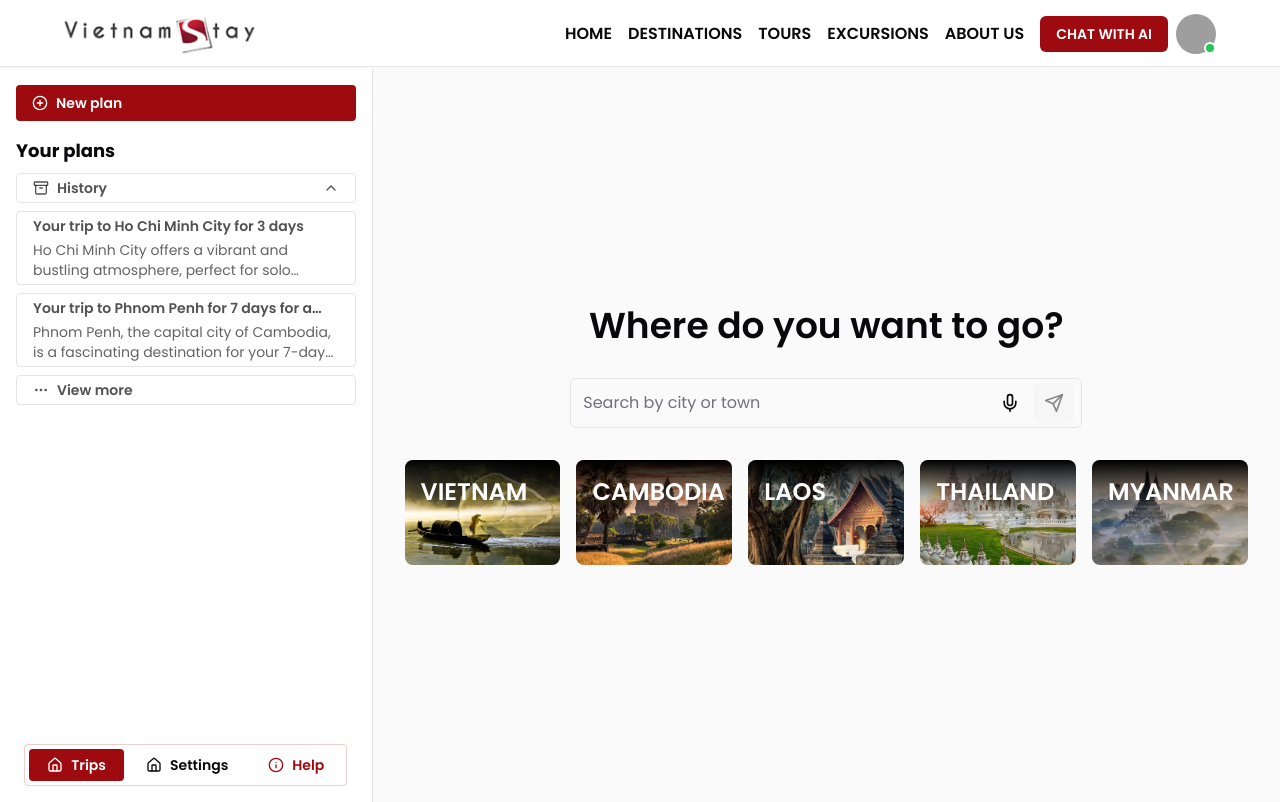
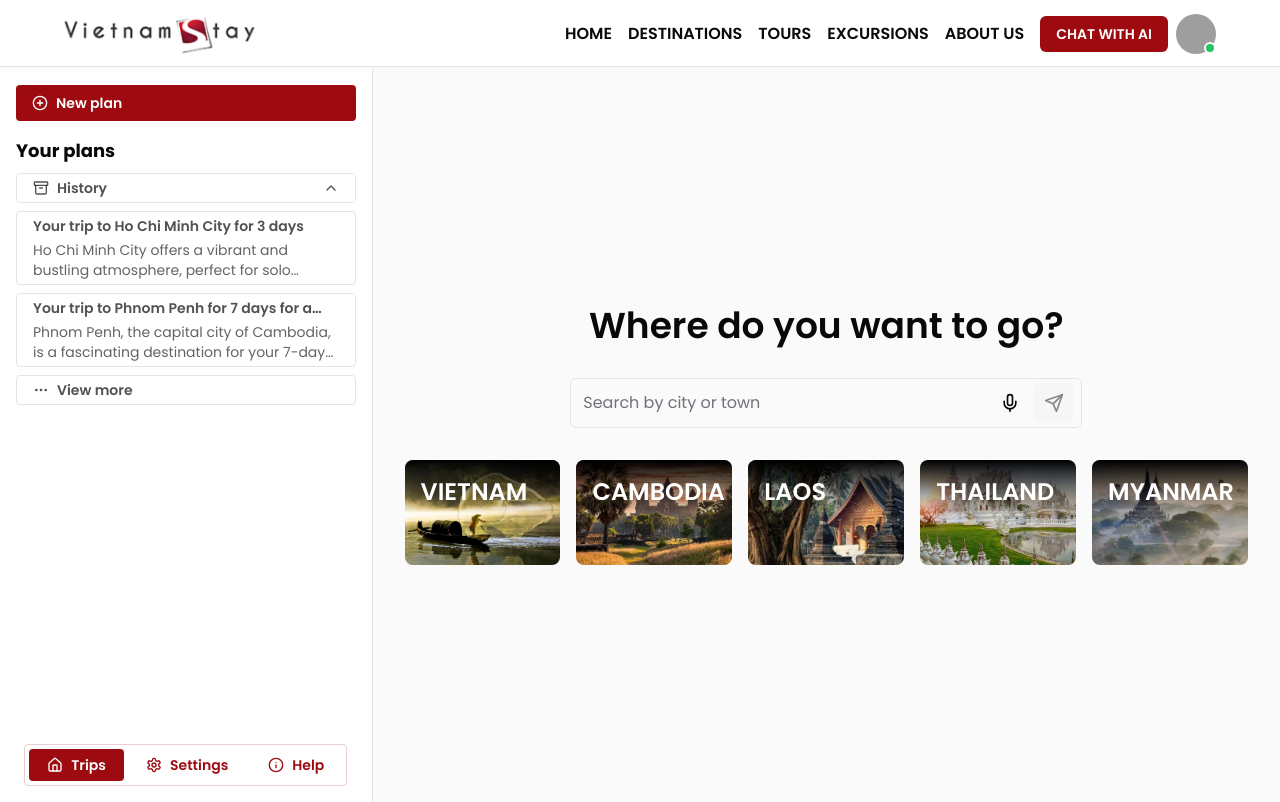
Before and after one commit to vhpx/vnstay-ai-integration-prototype, a Next.js app: page / in a window 1280 px wide. Built offline with nearby package versions, Linux system fonts and the light colour scheme; grey boxes are pictures that could not be loaded.

Commit message:
chore: update sidebar and trip duration page animations

```diff
--- a/src/app/sidebar.tsx
+++ b/src/app/sidebar.tsx
@@ -98,7 +98,7 @@ export default function Sidebar() {
             className={`flex items-center gap-2 border-2 border-transparent transition h-fit rounded px-4 py-1 font-semibold ${
               pathname !== "/settings"
                 ? "text-white bg-brand md:hover:bg-brand-hover"
-                : "md:hover:bg-brand-hover"
+                : "md:hover:bg-brand-hover md:hover:text-white text-brand"
             }`}
           >
             <Home className="h-4 w-4" />
@@ -109,10 +109,10 @@ export default function Sidebar() {
             className={`flex items-center gap-2 border-2 border-transparent transition h-fit rounded px-4 py-1 font-semibold ${
               pathname === "/settings"
                 ? "text-white bg-brand md:hover:bg-brand-hover"
-                : "md:hover:bg-brand-hover"
+                : "md:hover:bg-brand-hover md:hover:text-white text-brand"
             }`}
           >
-            <Home className="h-4 w-4" />
+            <Settings className="h-4 w-4" />
             Settings
           </Link>
           <Link
--- a/src/app/trip-duration/page.tsx
+++ b/src/app/trip-duration/page.tsx
@@ -28,11 +28,11 @@ export default function Home() {
   return (
     <AlertDialog open={showError}>
       <div className="flex items-center justify-center flex-col h-full w-full p-4 lg:p-8">
-        <div className="mt-4 md:mt-8 text-lg md:text-2xl lg:text-4xl font-semibold animate-slide-in opacity-0 [--slide-in-delay:600ms]">
+        <div className="mt-4 md:mt-8 text-lg md:text-2xl lg:text-4xl font-semibold animate-slide-in opacity-0 [--slide-in-delay:0ms]">
           When are you going?
         </div>
 
-        <div className="mt-4 w-full max-w-lg flex items-center justify-center animate-slide-in opacity-0 [--slide-in-delay:900ms]">
+        <div className="mt-4 w-full max-w-lg flex items-center justify-center animate-slide-in opacity-0 [--slide-in-delay:300ms]">
           <DateRangePicker
             className="w-full"
             initialDateFrom={undefined}
@@ -43,13 +43,13 @@ export default function Home() {
           />
         </div>
 
-        <Separator className="my-4 bg-foreground/20 max-w-2xl" />
+        <Separator className="my-4 bg-foreground/20 max-w-2xl animate-slide-in opacity-0 [--slide-in-delay:600ms]" />
 
-        <div className="text-lg md:text-2xl lg:text-4xl font-semibold animate-slide-in opacity-0 [--slide-in-delay:0ms]">
+        <div className="text-lg md:text-2xl lg:text-4xl font-semibold animate-slide-in opacity-0 [--slide-in-delay:600ms]">
           Where are you from?
         </div>
 
-        <div className="mt-4 relative max-w-lg w-full animate-slide-in opacity-0 [--slide-in-delay:300ms]">
+        <div className="mt-4 relative max-w-lg w-full animate-slide-in opacity-0 [--slide-in-delay:900ms]">
           <Input
             id="location"
             name="location"
```
